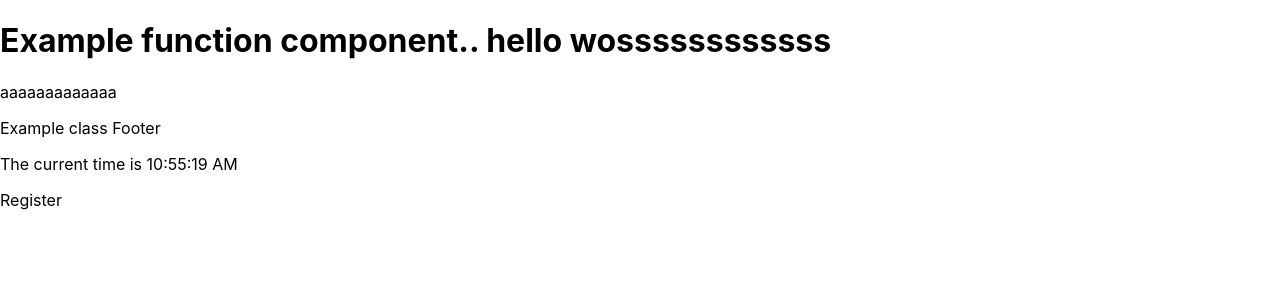
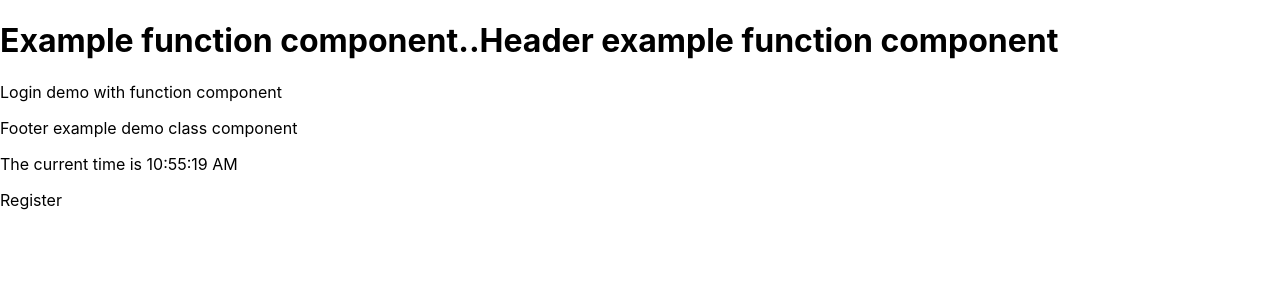
Before and after one commit to dontuty123/pokemon-vue, a React (Create React App) app in the folder 3.Js/react/duyttt/study/my-app-demo/: page / in a window 1280 px wide. Shown: the top 300 px of the page. Built offline with nearby package versions, Linux system fonts and the light colour scheme.

Commit message:
update text display

```diff
--- a/3.Js/react/duyttt/study/my-app-demo/src/components/Footer/Footer.tsx
+++ b/3.Js/react/duyttt/study/my-app-demo/src/components/Footer/Footer.tsx
@@ -1,7 +1,6 @@
 import React, {Component} from 'react';
 type ClockState = {
     time: Date,
-    msg?: string;
 }
 /**
  *
@@ -22,7 +21,7 @@ class Footer extends Component<{},ClockState> {
             <div className="App">
                 <header className="App-header">
                     <div>
-                        Example class Footer
+                        Footer example demo class component
                         <p>The current time is {this.state.time.toLocaleTimeString()}</p>
                     </div>
                 </header>
--- a/3.Js/react/duyttt/study/my-app-demo/src/components/Header/Header.tsx
+++ b/3.Js/react/duyttt/study/my-app-demo/src/components/Header/Header.tsx
@@ -8,10 +8,10 @@ interface ipprop {
  * Example function component
  */
 const Header: React.FC<ipprop> = (props: ipprop) => {
-    return <h1>Example function component.. hello {props.name}</h1>;
+    return <h1>Example function component..{props.name}</h1>;
 };
 Header.defaultProps = {
-    name: 'wossssssssssss',
+    name: 'Header example function component',
 };
 
 export default Header;
--- a/3.Js/react/duyttt/study/my-app-demo/src/container/Login/Login.tsx
+++ b/3.Js/react/duyttt/study/my-app-demo/src/container/Login/Login.tsx
@@ -12,7 +12,7 @@ const Login = ({ title }: LoginProps) => <aside>
 </aside>
 
 Login.defaultProps = {
-    title: 'aaaaaaaaaaaaa',
+    title: 'Login demo with function component',
 };
 
 export default Login;
```
